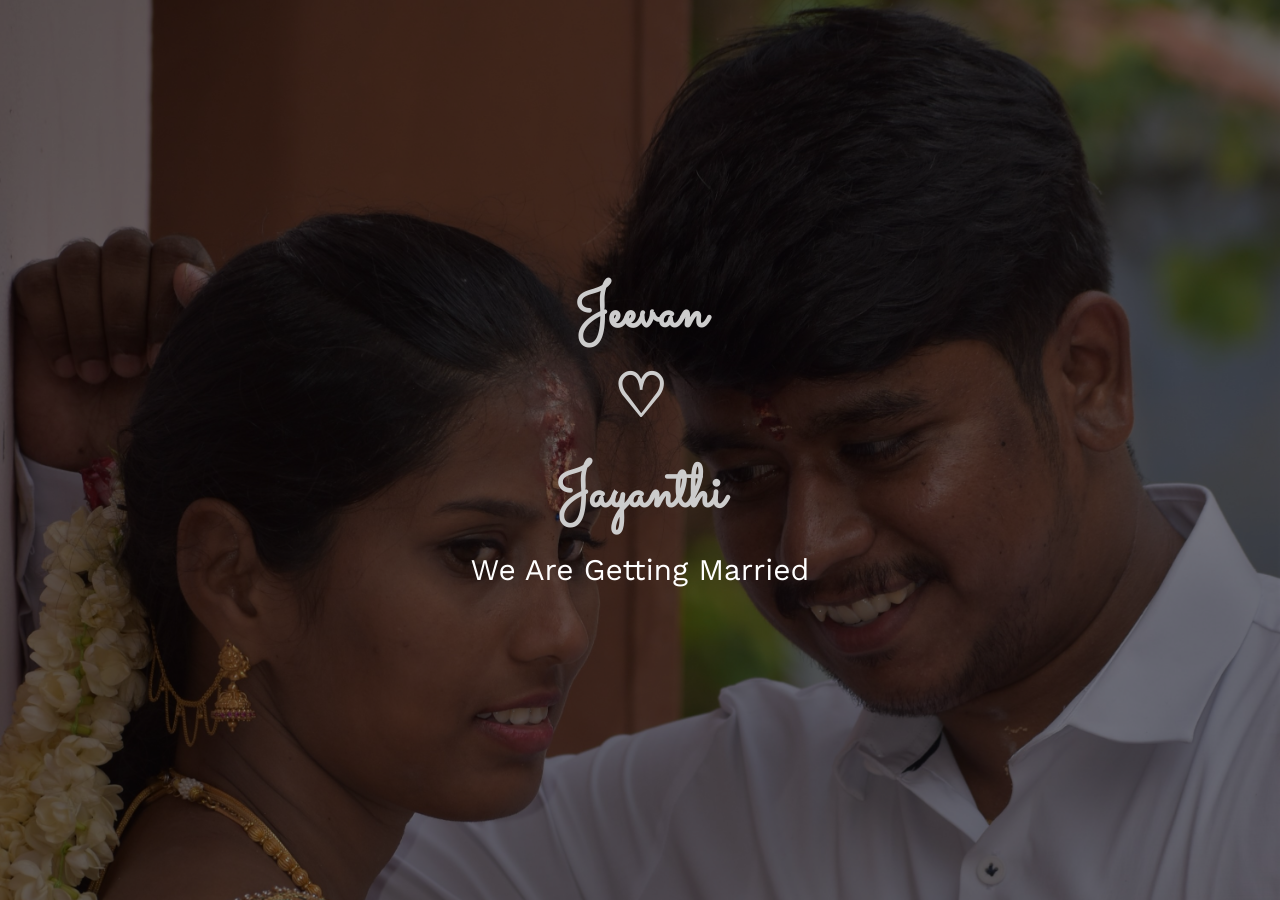
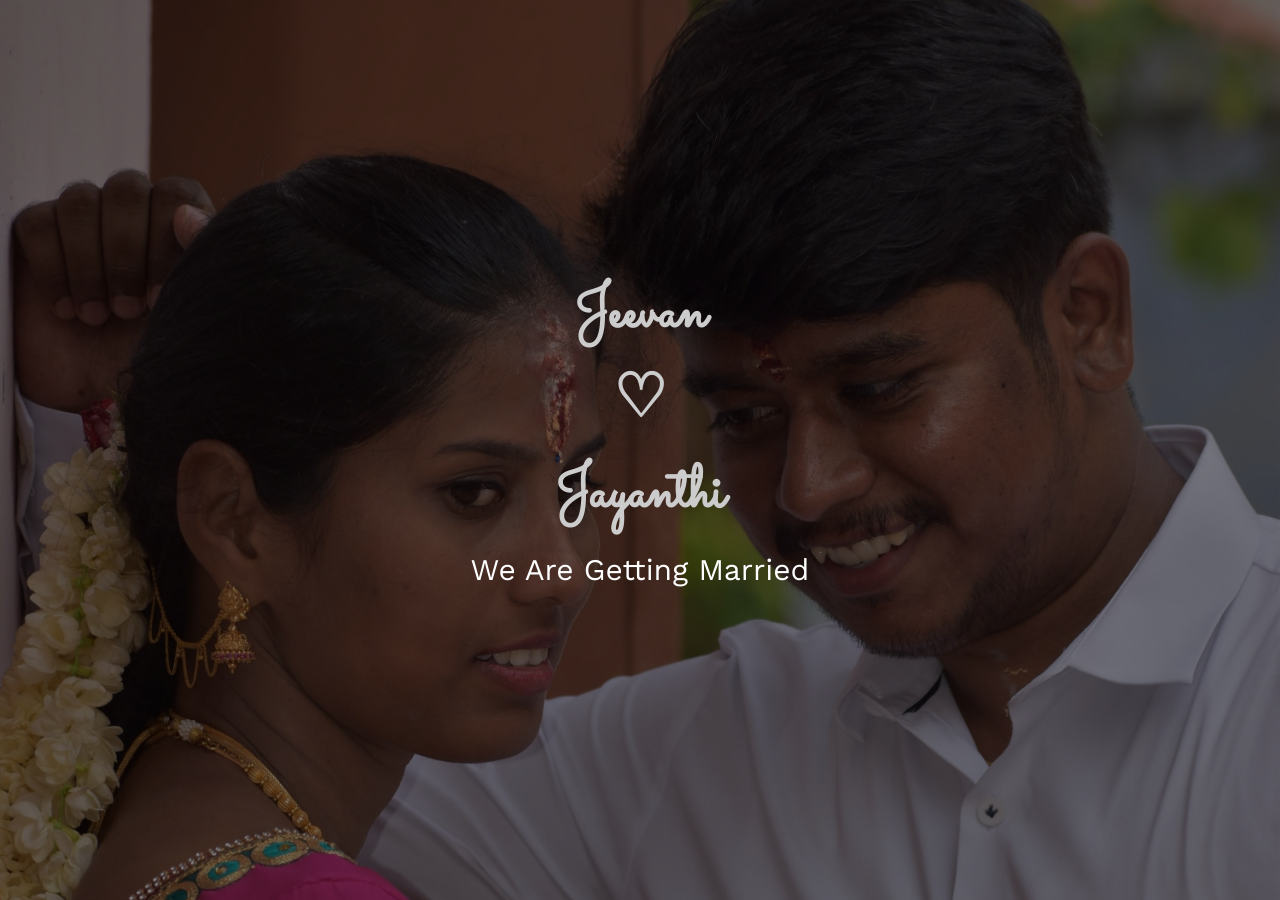
Before and after one commit to Arunagiri0512/Jeevan-Jayanthi, a plain HTML site: page index.html in a window 1280 px wide. Shown: the top 900 px of the page. Drawn offline with nearby package versions, Linux system fonts and the light colour scheme; files whose address does not match are found by name.

Commit message:
Update index.html

```diff
--- a/index.html
+++ b/index.html
@@ -42,7 +42,7 @@
 
 	<div id="page">
 
-		<header id="fh5co-header" class="fh5co-cover" role="banner" style="background-image:url(img/index1.JPG);" data-stellar-background-ratio="0.5">
+		<header id="fh5co-header" class="fh5co-cover" role="banner" style="background-image:url(img/index2-min.JPG);" data-stellar-background-ratio="0.5">
 			<div class="overlay"></div>
 			<div class="container">
 				<div class="row">
```
